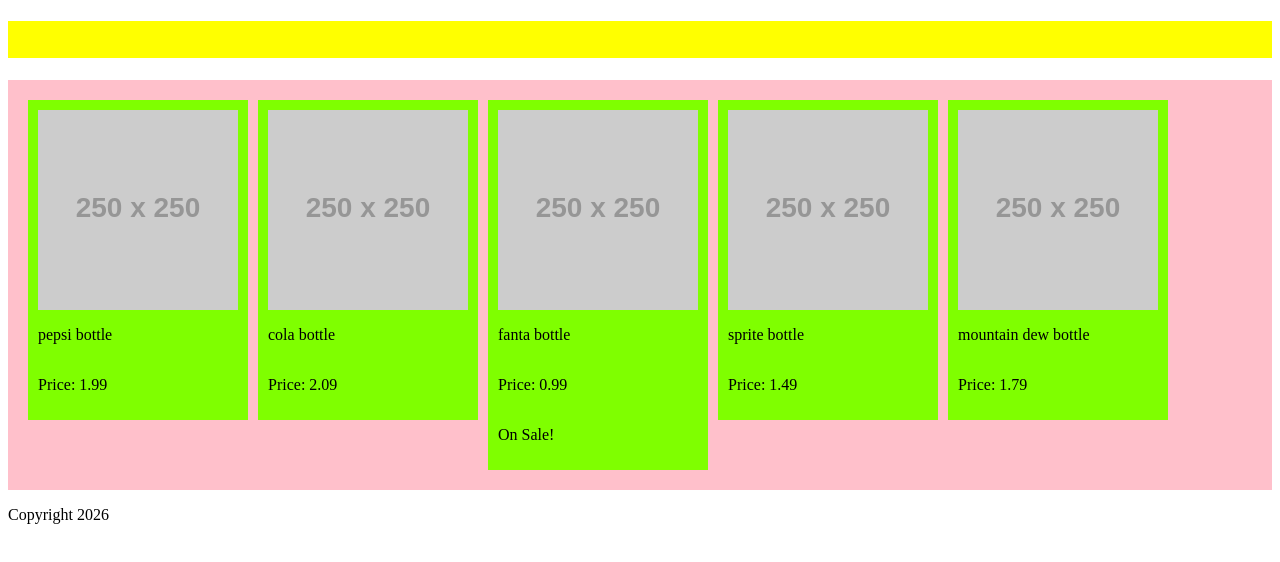
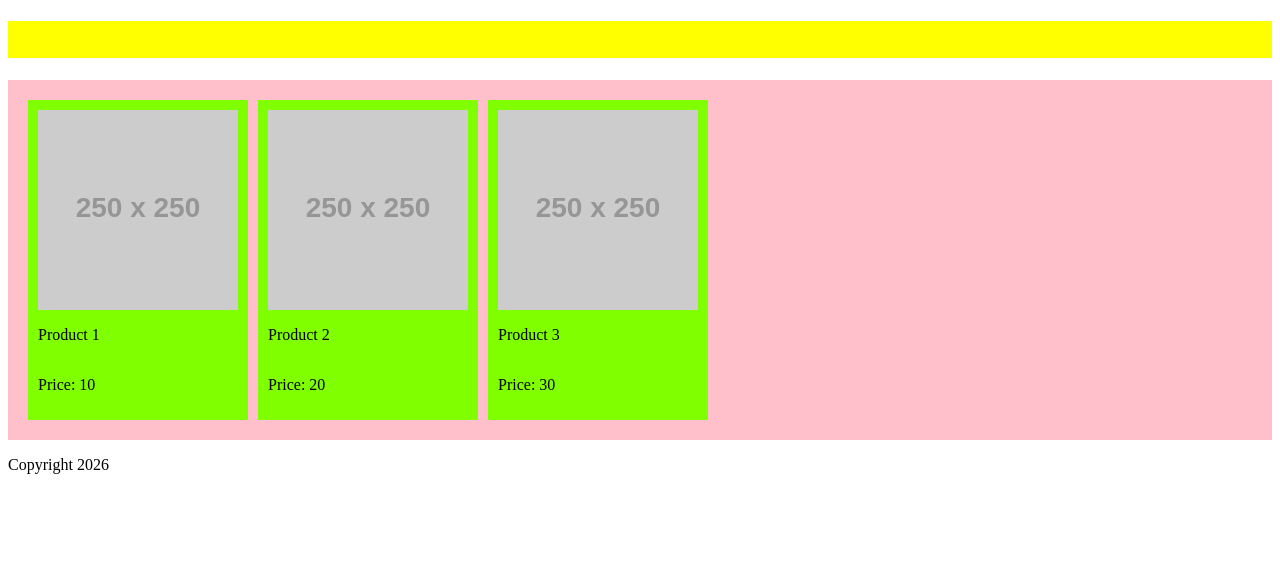
Before and after one commit to Programmeerkat/E.store, an Angular app: page / in a window 1280 px wide. Shown: the top 562 px of the page. Built offline with nearby package versions, Linux system fonts and the light colour scheme.

Commit message:
Merge branch 'main' of https://github.com/Programmeerkat/E.store
added product service

```diff
--- a/src/app/app.html
+++ b/src/app/app.html
@@ -1,6 +1,7 @@
 <main>
   <h1>E-Store</h1>
   <div class="products">
+  @if (products.length > 0) {
     @for (product of products; track product.price) {
       <app-product
         [name]="product.name"
@@ -8,6 +9,7 @@
         [url]="product.url"
       >
       </app-product>
+    }
   }
   </div>
   <footer>
--- a/src/app/app.ts
+++ b/src/app/app.ts
@@ -1,6 +1,7 @@
-import { Component } from '@angular/core';
+import { Component, inject } from '@angular/core';
 import { RouterOutlet } from '@angular/router';
 import { Product } from './product/product';
+import { ProductService } from './product-service';
 
 @Component({
   selector: 'app-root',
@@ -9,11 +10,6 @@
   styleUrl: './app.css'
 })
 export class App {
-  products = [
-    {name: 'pepsi bottle', price: 1.99, url: 'https://placehold.co/250x250'},
-    {name: 'cola bottle', price: 2.09, url: 'https://placehold.co/250x250'},
-    {name: 'fanta bottle', price: 0.99, url: 'https://placehold.co/250x250'},
-    {name: 'sprite bottle', price: 1.49, url: 'https://placehold.co/250x250'},
-    {name: 'mountain dew bottle', price: 1.79, url: 'https://placehold.co/250x250'},
-  ];
+  private productService = inject(ProductService);
+  products = this.productService.getProducts();
 }
--- /dev/null
+++ b/src/app/product-service.ts
@@ -0,0 +1,26 @@
+import { Injectable } from '@angular/core';
+
+@Injectable({
+  providedIn: 'root',
+})
+export class ProductService {
+  getProducts() {
+    return [
+      {
+        id: 1,
+        name: 'Product 1',
+        price: 10,
+        url: 'https://placehold.co/250x250' },
+      {
+        id: 2,
+        name: 'Product 2',
+        price: 20,
+        url: 'https://placehold.co/250x250' },
+      {
+        id: 3,
+        name: 'Product 3',
+        price: 30,
+        url: 'https://placehold.co/250x250' },
+    ];
+  }
+}
```
Lines whose indentation alone changed are shown as unchanged.
